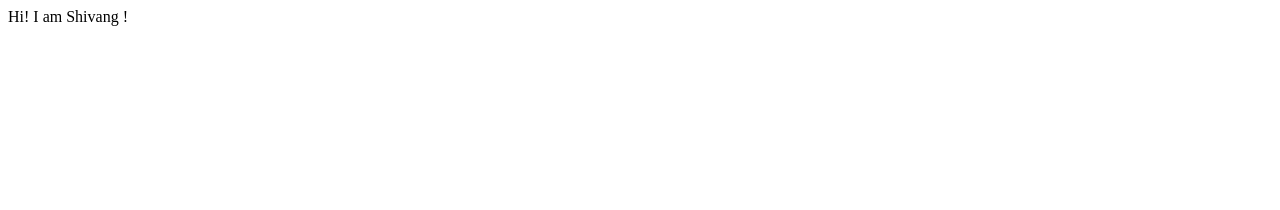
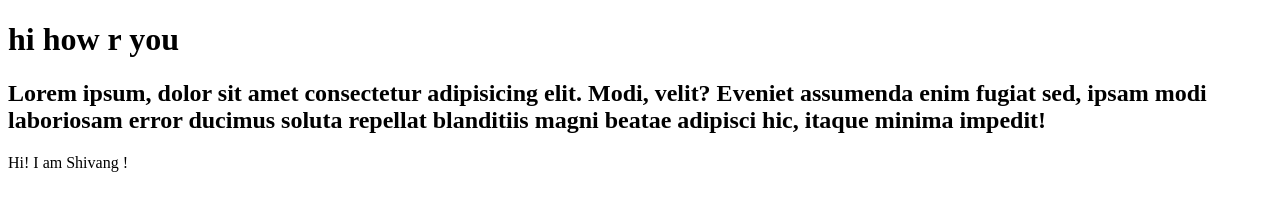
Before and after one commit to Shivang-purrohit/ShivangPurrohit-site, a plain HTML site: page index.html in a window 1280 px wide. Drawn offline with Linux system fonts and the light colour scheme.

Commit message:
updated again index.html
added h1 and h2

```diff
--- a/index.html
+++ b/index.html
@@ -6,6 +6,8 @@
     <meta name="viewport" content="width=device-width, initial-scale=1.0">
     <title>Shivang</title>
 </head>
+<h1>hi how r you </h1>
+<h2>Lorem ipsum, dolor sit amet consectetur adipisicing elit. Modi, velit? Eveniet assumenda enim fugiat sed, ipsam modi laboriosam error ducimus soluta repellat blanditiis magni beatae adipisci hic, itaque minima impedit!</h2>
 <body>
     Hi! I am Shivang !
 </body>
```
